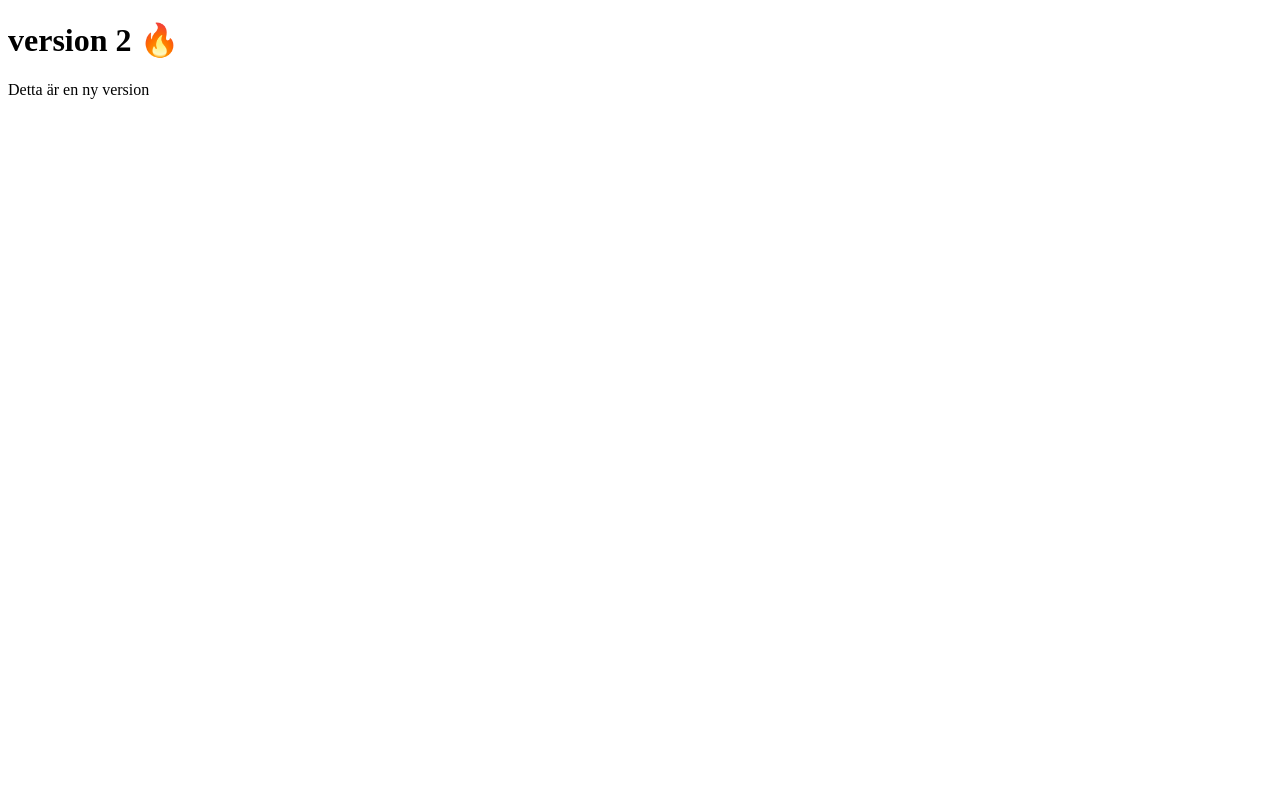
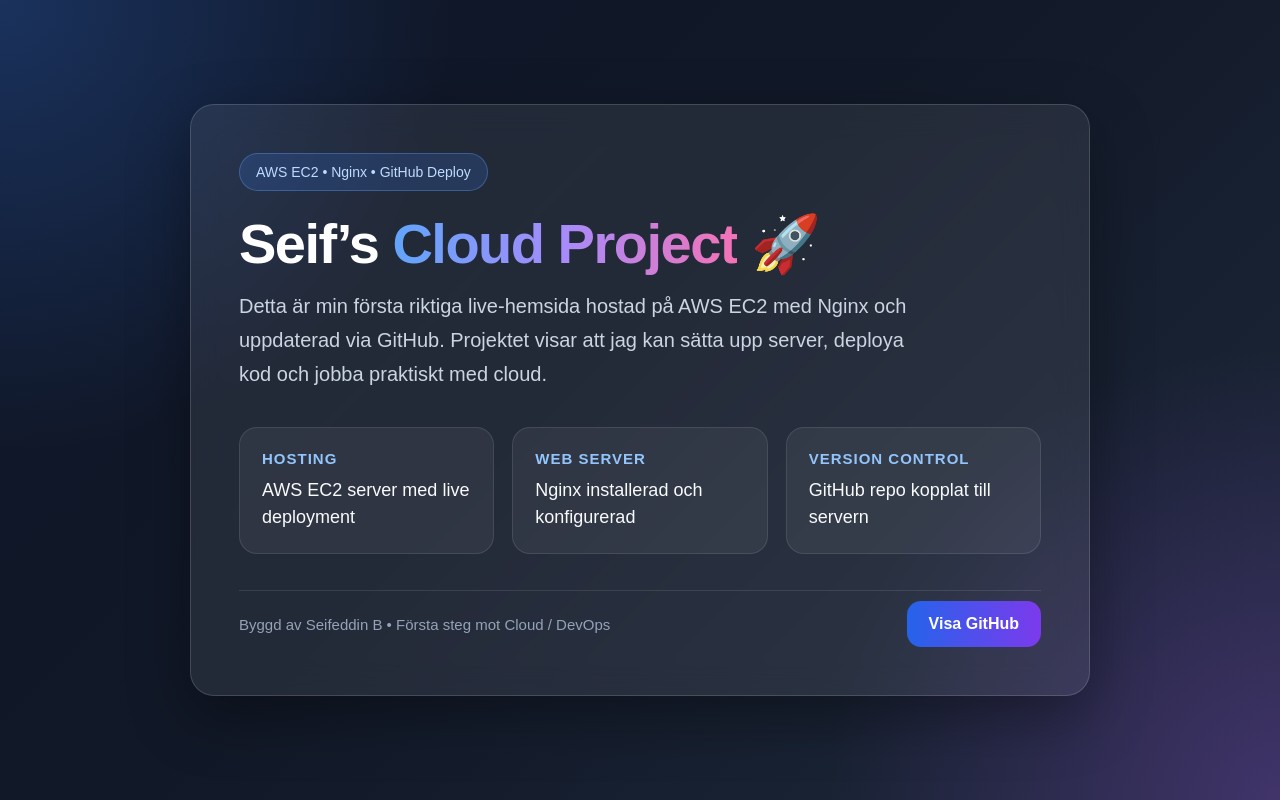
Before and after one commit to SeifeddinB/cloud-project, a plain HTML site: page index.html in a window 1280 px wide. Drawn offline with Linux system fonts and the light colour scheme.

Commit message:
Update index.html

```diff
--- a/index.html
+++ b/index.html
@@ -1,11 +1,182 @@
 <!DOCTYPE html>
-<html>
+<html lang="sv">
 <head>
-    <meta charset="UTF-8">
-    <title>Seif Cloud Project</title>
+  <meta charset="UTF-8" />
+  <meta name="viewport" content="width=device-width, initial-scale=1.0" />
+  <title>Seif Cloud Project</title>
+  <style>
+    * {
+      margin: 0;
+      padding: 0;
+      box-sizing: border-box;
+    }
+
+    body {
+      min-height: 100vh;
+      font-family: Arial, sans-serif;
+      color: #ffffff;
+      background:
+        radial-gradient(circle at top left, rgba(59,130,246,0.25), transparent 30%),
+        radial-gradient(circle at bottom right, rgba(168,85,247,0.25), transparent 30%),
+        linear-gradient(135deg, #0f172a 0%, #111827 45%, #1e293b 100%);
+      display: flex;
+      align-items: center;
+      justify-content: center;
+      padding: 24px;
+    }
+
+    .card {
+      width: 100%;
+      max-width: 900px;
+      background: rgba(255,255,255,0.08);
+      border: 1px solid rgba(255,255,255,0.15);
+      border-radius: 24px;
+      padding: 48px;
+      backdrop-filter: blur(16px);
+      box-shadow: 0 20px 60px rgba(0,0,0,0.35);
+    }
+
+    .badge {
+      display: inline-block;
+      padding: 10px 16px;
+      border-radius: 999px;
+      background: rgba(59,130,246,0.18);
+      border: 1px solid rgba(96,165,250,0.35);
+      color: #bfdbfe;
+      font-size: 14px;
+      margin-bottom: 24px;
+    }
+
+    h1 {
+      font-size: 56px;
+      line-height: 1.05;
+      margin-bottom: 16px;
+      letter-spacing: -1.5px;
+    }
+
+    .highlight {
+      background: linear-gradient(90deg, #60a5fa, #a78bfa, #f472b6);
+      -webkit-background-clip: text;
+      -webkit-text-fill-color: transparent;
+      background-clip: text;
+    }
+
+    .subtitle {
+      font-size: 20px;
+      color: #cbd5e1;
+      max-width: 700px;
+      line-height: 1.7;
+      margin-bottom: 36px;
+    }
+
+    .grid {
+      display: grid;
+      grid-template-columns: repeat(auto-fit, minmax(220px, 1fr));
+      gap: 18px;
+      margin-bottom: 36px;
+    }
+
+    .box {
+      background: rgba(255,255,255,0.06);
+      border: 1px solid rgba(255,255,255,0.1);
+      border-radius: 18px;
+      padding: 22px;
+    }
+
+    .box h3 {
+      font-size: 15px;
+      color: #93c5fd;
+      margin-bottom: 10px;
+      text-transform: uppercase;
+      letter-spacing: 1px;
+    }
+
+    .box p {
+      font-size: 18px;
+      color: #f8fafc;
+      line-height: 1.5;
+    }
+
+    .footer {
+      display: flex;
+      flex-wrap: wrap;
+      gap: 14px;
+      align-items: center;
+      justify-content: space-between;
+      padding-top: 10px;
+      border-top: 1px solid rgba(255,255,255,0.1);
+    }
+
+    .footer-left {
+      color: #94a3b8;
+      font-size: 15px;
+    }
+
+    .button {
+      display: inline-block;
+      text-decoration: none;
+      color: white;
+      background: linear-gradient(90deg, #2563eb, #7c3aed);
+      padding: 14px 22px;
+      border-radius: 14px;
+      font-weight: 700;
+      transition: transform 0.2s ease, opacity 0.2s ease;
+    }
+
+    .button:hover {
+      transform: translateY(-2px);
+      opacity: 0.95;
+    }
+
+    @media (max-width: 768px) {
+      .card {
+        padding: 28px;
+      }
+
+      h1 {
+        font-size: 38px;
+      }
+
+      .subtitle {
+        font-size: 17px;
+      }
+    }
+  </style>
 </head>
 <body>
-    <h1>version 2 🔥</h1>
-    <p>Detta är en ny version</p>
+  <main class="card">
+    <div class="badge">AWS EC2 • Nginx • GitHub Deploy</div>
+
+    <h1>Seif’s <span class="highlight">Cloud Project</span> 🚀</h1>
+
+    <p class="subtitle">
+      Detta är min första riktiga live-hemsida hostad på AWS EC2 med Nginx och uppdaterad via GitHub.
+      Projektet visar att jag kan sätta upp server, deploya kod och jobba praktiskt med cloud.
+    </p>
+
+    <section class="grid">
+      <div class="box">
+        <h3>Hosting</h3>
+        <p>AWS EC2 server med live deployment</p>
+      </div>
+
+      <div class="box">
+        <h3>Web Server</h3>
+        <p>Nginx installerad och konfigurerad</p>
+      </div>
+
+      <div class="box">
+        <h3>Version Control</h3>
+        <p>GitHub repo kopplat till servern</p>
+      </div>
+    </section>
+
+    <div class="footer">
+      <div class="footer-left">
+        Byggd av Seifeddin B • Första steg mot Cloud / DevOps
+      </div>
+      <a class="button" href="https://github.com/SeifeddinB/cloud-project" target="_blank">Visa GitHub</a>
+    </div>
+  </main>
 </body>
 </html>
```
